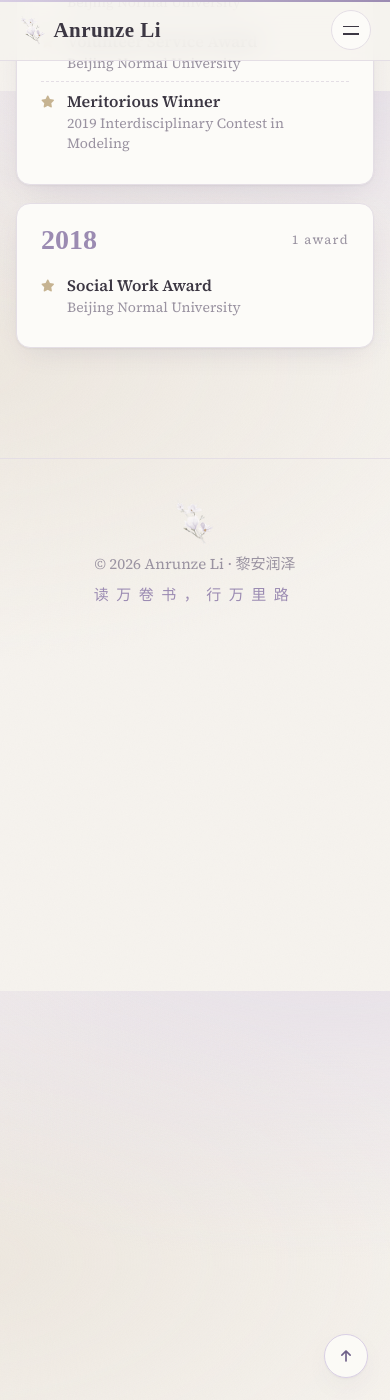
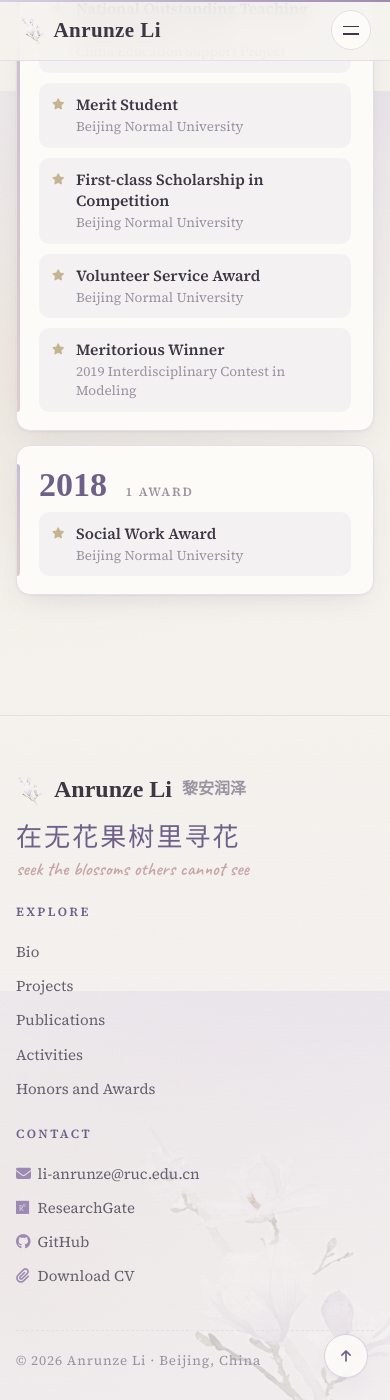
Before and after one commit to li-anrunze/li-anrunze.github.io, a Jekyll site: the page built from _pages/about.html, in a window 390 px wide and 1400 px high, scrolled down 19709 px. Built offline with Jekyll 4.4.1, drawn with Linux system fonts in a browser that asks for light colours; some web fonts are replaced; some of the changed text lies outside the part shown.

Commit message:
Polish: brush header on photo card, honors as year rows, richer footer, publication details
Co-Authored-By: Claude Opus 5.5 <noreply@anthropic.com>

```diff
--- a/_layouts/lilac.html
+++ b/_layouts/lilac.html
@@ -12,7 +12,7 @@
   <link rel="preconnect" href="https://fonts.gstatic.com" crossorigin>
   <link rel="stylesheet" media="print" onload="this.media='all'" href="https://fonts.googleapis.com/css2?family=Caveat:wght@600;700&family=Ma+Shan+Zheng&family=Noto+Serif+SC:wght@400;500;600;700;900&family=Source+Serif+4:ital,opsz,wght@0,8..60,400;0,8..60,600;0,8..60,700;1,8..60,400&display=swap">
   <link rel="stylesheet" media="print" onload="this.media='all'" href="https://cdnjs.cloudflare.com/ajax/libs/font-awesome/6.5.2/css/all.min.css">
-  <link rel="stylesheet" href="{{ '/assets/css/lilac.css' | relative_url }}?v=20261104f">
+  <link rel="stylesheet" href="{{ '/assets/css/lilac.css' | relative_url }}?v=20261104g">
 </head>
 <body>
 
@@ -36,9 +36,27 @@
   </main>
 
   <footer class="footer">
-    <img class="footer__flower" src="{{ '/images/magnolia-mini.png' | relative_url }}" alt="" aria-hidden="true">
-    <p>© {{ site.time | date: '%Y' }} Anrunze Li · 黎安润泽</p>
-    <p class="footer__quote">读万卷书，行万里路</p>
+    <img class="footer__wash" src="{{ '/images/magnolia.png' | relative_url }}" alt="" aria-hidden="true">
+    <div class="footer__grid">
+      <div class="footer__brand">
+        <p class="footer__name"><img class="footer__flower" src="{{ '/images/magnolia-mini.png' | relative_url }}" alt="" aria-hidden="true">Anrunze Li <span>黎安润泽</span></p>
+        <p class="footer__quote">在无花果树里寻花</p>
+        <p class="footer__en">seek the blossoms others cannot see</p>
+      </div>
+      <nav class="footer__nav" aria-label="Footer">
+        <p class="footer__label">Explore</p>
+        {% for link in site.data.navigation.main %}<a href="{{ link.url | remove: '/' }}">{{ link.title }}</a>
+        {% endfor %}
+      </nav>
+      <div class="footer__contact">
+        <p class="footer__label">Contact</p>
+        <a href="mailto:{{ site.author.email }}"><i class="fa-solid fa-envelope"></i> {{ site.author.email }}</a>
+        <a href="{{ site.author.researchgate }}" target="_blank" rel="noopener"><i class="fa-brands fa-researchgate"></i> ResearchGate</a>
+        <a href="https://github.com/{{ site.author.github }}" target="_blank" rel="noopener"><i class="fa-brands fa-github"></i> GitHub</a>
+        <a href="{{ '/images/AnrunzeLI-CV.pdf' | relative_url }}" download="AnrunzeLI-CV.pdf"><i class="fa-solid fa-paperclip"></i> Download CV</a>
+      </div>
+    </div>
+    <p class="footer__copy">© {{ site.time | date: '%Y' }} Anrunze Li · {{ site.author.location }}</p>
   </footer>
 
   <button class="to-top" aria-label="Back to top"><i class="fa-solid fa-arrow-up"></i></button>
@@ -49,7 +67,7 @@
     <p class="lightbox__cap"></p>
   </dialog>
 
-  <script src="{{ '/assets/js/lilac.js' | relative_url }}?v=20261104f" defer></script>
+  <script src="{{ '/assets/js/lilac.js' | relative_url }}?v=20261104g" defer></script>
   {% include analytics.html %}
 </body>
 </html>
--- a/_pages/about.html
+++ b/_pages/about.html
@@ -51,7 +51,7 @@ redirect_from:
       <img class="meet__flower" src="{{ '/images/magnolia.png' | relative_url }}" alt="" aria-hidden="true">
 
       <div class="meet__paper">
-        <h2 class="meet__title"><span class="tick tick--l" aria-hidden="true"></span>Meet <b>黎安</b><span class="tick tick--r" aria-hidden="true"></span></h2>
+        <p class="meet__title"><span class="tick tick--l" aria-hidden="true"></span><span class="meet__brush">读万卷书</span><span class="meet__dot" aria-hidden="true">·</span><span class="meet__brush">行万里路</span><span class="tick tick--r" aria-hidden="true"></span></p>
 
         <div class="meet__stage">
           <div class="meet__photo" data-zoom data-caption="Reading in the library">
--- a/assets/css/lilac.css
+++ b/assets/css/lilac.css
@@ -150,11 +150,12 @@ section.block { padding: clamp(56px, 9vw, 104px) 0 0; }
   border: 1px solid #EAE1DA;
   box-shadow: 0 2px 4px rgba(60, 50, 75, .05), 0 30px 60px -28px rgba(80, 64, 110, .38);
 }
-.meet__title { margin: 0 0 14px; text-align: center; font: 900 30px/1.1 var(--serif-d); color: var(--ink); position: relative; }
-.meet__title b { display: block; font-size: 38px; font-weight: 900; }
-.tick { position: absolute; top: 18px; width: 30px; height: 30px; }
+.meet__title { margin: 4px 0 16px; text-align: center; position: relative; display: flex; justify-content: center; align-items: center; gap: 10px; }
+.meet__brush { font: 400 30px/1.1 "Ma Shan Zheng", var(--zh); color: var(--ink); letter-spacing: .08em; }
+.meet__dot { color: var(--rose); font-size: 22px; }
+.tick { position: absolute; top: 2px; width: 30px; height: 30px; }
 .tick::before, .tick::after { content: ""; position: absolute; height: 2.5px; width: 18px; border-radius: 2px; background: var(--rose); }
-.tick--l { left: 14%; } .tick--r { right: 14%; }
+.tick--l { left: 2%; } .tick--r { right: 2%; }
 .tick--l::before { top: 4px; left: 0; transform: rotate(25deg); }
 .tick--l::after { top: 18px; left: 2px; transform: rotate(-10deg); }
 .tick--r::before { top: 4px; right: 0; transform: rotate(-25deg); }
@@ -296,7 +297,12 @@ section.block { padding: clamp(56px, 9vw, 104px) 0 0; }
   padding: 16px 18px; border-radius: 12px; border: 1px solid transparent;
   transition: background .25s, border-color .25s, transform .25s, box-shadow .25s;
 }
-.pub:hover { background: var(--paper); border-color: var(--line); box-shadow: var(--shadow); transform: translateX(4px); }
+.pub::before { content: ""; position: absolute; left: 0; top: 14px; bottom: 14px; width: 2px; border-radius: 2px; background: var(--lilac); opacity: 0; transition: opacity .25s; }
+.pub:hover { background: var(--paper); border-color: var(--line); box-shadow: var(--shadow); }
+.pub:hover::before { opacity: 1; }
+.pub[data-tags~="first"] { background: rgba(239, 234, 241, .45); }
+.year-mark__n { font: 600 12.5px/1 var(--serif); letter-spacing: .14em; text-transform: uppercase; color: var(--ink-3); order: 2; }
+.year-mark::after { order: 1; }
 .pub__no { font: 400 15px/1.9 var(--serif); color: var(--ink-3); }
 .pub__text { font: 400 16.5px/1.85 var(--zh); color: var(--ink-2); text-align: left; }
 .pub__text a { word-break: break-all; }
@@ -355,21 +361,42 @@ section.block { padding: clamp(56px, 9vw, 104px) 0 0; }
 .t-contest { --c: var(--rose); }
 
 /* ---------- honors ---------- */
-.honors { display: grid; grid-template-columns: repeat(auto-fill, minmax(300px, 1fr)); gap: 18px; }
-.honor-year, .honor-year + .honor-year { padding: 22px 24px; margin-top: 0; }
-.honor-year h3 { font: 700 28px/1 var(--serif-d); color: var(--lilac); margin: 0 0 12px; justify-content: space-between; }
-.honor-year h3 span { font: 400 13px/1 var(--serif); font-style: normal; color: var(--ink-3); letter-spacing: .1em; }
-.honor-year ul { list-style: none; margin: 0; padding: 0; }
-.honor-year li { padding: 8px 0; border-top: 1px dashed var(--line); font-size: 16px; line-height: 1.45; color: var(--ink-2); display: grid; grid-template-columns: 18px 1fr; gap: 8px; }
-.honor-year li:first-child { border-top: 0; }
-.honor-year li i { color: var(--ochre); font-size: 12px; margin-top: 6px; }
-.honor-year li small { display: block; color: var(--ink-3); font-size: 14px; }
+.honors { display: grid; gap: 14px; }
+.honor-year, .honor-year + .honor-year {
+  margin-top: 0; padding: 18px 22px; display: grid; grid-template-columns: 120px 1fr; gap: 18px; align-items: start;
+  position: relative; transition: border-color .3s, box-shadow .3s;
+}
+.honor-year::before { content: ""; position: absolute; left: 0; top: 18px; bottom: 18px; width: 3px; border-radius: 0 3px 3px 0; background: linear-gradient(var(--lilac), var(--rose)); opacity: .55; }
+.honor-year:hover { border-color: var(--lilac-soft); }
+.honor-year h3 { display: block; margin: 4px 0 0; font: 900 34px/1 var(--serif-d); color: var(--lilac-deep); }
+.honor-year h3 span { display: block; margin-top: 8px; font: 600 12.5px/1 var(--serif); color: var(--ink-3); letter-spacing: .14em; text-transform: uppercase; }
+.honor-year ul { list-style: none; margin: 0; padding: 0; display: grid; grid-template-columns: repeat(auto-fill, minmax(230px, 1fr)); gap: 10px; }
+.honor-year li {
+  display: grid; grid-template-columns: 16px 1fr; gap: 8px; padding: 10px 12px; border-radius: 10px;
+  background: rgba(239, 234, 241, .55); border: 1px solid transparent; font-size: 15.5px; line-height: 1.4; color: var(--ink-2);
+  transition: background .25s, border-color .25s;
+}
+.honor-year li:hover { background: #fff; border-color: var(--line); }
+.honor-year li i { color: var(--ochre); font-size: 11px; margin-top: 5px; }
+.honor-year li small { display: block; margin-top: 2px; color: var(--ink-3); font-size: 13.5px; }
 
 /* ---------- footer, to-top, lightbox ---------- */
-.footer { margin-top: 110px; padding: 40px 16px 50px; text-align: center; color: var(--ink-3); font-size: 15px; border-top: 1px solid var(--line); }
-.footer p { margin: 4px 0; }
-.footer__flower { width: 40px; height: 46px; object-fit: contain; margin: 0 auto 6px; display: block; }
-.footer__quote { font-family: var(--zh); letter-spacing: .5em; color: var(--lilac); }
+.footer { margin-top: 120px; padding: 56px 0 28px; color: var(--ink-3); font-size: 15px; border-top: 1px solid var(--line); overflow: hidden;
+  background: linear-gradient(180deg, transparent, rgba(239, 234, 241, .6)); }
+.footer__wash { position: absolute; right: -40px; bottom: -60px; width: 300px; opacity: .25; pointer-events: none; }
+.footer__grid { position: relative; width: min(1080px, 100% - 32px); margin: 0 auto; display: grid; grid-template-columns: 1.4fr 1fr 1.2fr; gap: 32px; }
+.footer p { margin: 0; }
+.footer__name { display: flex; align-items: center; gap: 10px; font: 900 24px/1 var(--serif-d); color: var(--ink); }
+.footer__name span { font-size: 16px; font-weight: 700; color: var(--ink-3); }
+.footer__flower { width: 28px; height: 34px; object-fit: contain; }
+.footer__quote { margin-top: 16px !important; font: 400 26px/1.2 "Ma Shan Zheng", var(--zh); color: var(--lilac-deep); letter-spacing: .08em; }
+.footer__en { margin-top: 4px !important; font: 600 19px/1.2 "Caveat", cursive; color: var(--rose); }
+.footer__label { margin-bottom: 12px !important; font: 600 12.5px/1 var(--serif); letter-spacing: .2em; text-transform: uppercase; color: var(--lilac-deep); }
+.footer__nav, .footer__contact { display: flex; flex-direction: column; gap: 8px; align-items: flex-start; }
+.footer__nav a, .footer__contact a { color: var(--ink-2); font-size: 15px; transition: color .2s, transform .2s; }
+.footer__nav a:hover, .footer__contact a:hover { color: var(--lilac-deep); transform: translateX(3px); }
+.footer__contact i { width: 18px; color: var(--lilac); }
+.footer__copy { position: relative; width: min(1080px, 100% - 32px); margin: 40px auto 0 !important; padding-top: 18px; border-top: 1px dashed var(--line); font-size: 13.5px; letter-spacing: .06em; }
 
 .to-top {
   position: fixed; right: 22px; bottom: 22px; z-index: 40; width: 44px; height: 44px; border-radius: 50%;
@@ -408,6 +435,10 @@ section.block { padding: clamp(56px, 9vw, 104px) 0 0; }
   .timeline__col--l .act::before { left: -30px; right: auto; }
 }
 @media (max-width: 760px) {
+  .honor-year, .honor-year + .honor-year { grid-template-columns: 1fr; gap: 10px; }
+  .honor-year h3 span { display: inline; margin-left: 10px; }
+  .footer__grid { grid-template-columns: 1fr; gap: 26px; }
+  .meet__brush { font-size: 24px; }
   body { font-size: 17px; }
   .meet__stage { grid-template-columns: 1fr 1fr; gap: 12px 16px; min-height: 0; }
   .meet__photo { grid-column: 1 / -1; grid-row: 1; width: 62%; justify-self: center; }
--- a/assets/js/lilac.js
+++ b/assets/js/lilac.js
@@ -82,6 +82,15 @@
       var open = p.classList.toggle('is-open');
       head.setAttribute('aria-expanded', open);
     });
+  });
+
+  /* per-year paper counts next to each year heading */
+  $$('.year-mark').forEach(function (y) {
+    var n = $$('.pub[data-year="' + y.getAttribute('data-year') + '"]').length;
+    var tag = document.createElement('span');
+    tag.className = 'year-mark__n';
+    tag.textContent = n + (n > 1 ? ' papers' : ' paper');
+    y.appendChild(tag);
   });
 
   /* publications: filter + search */
```
